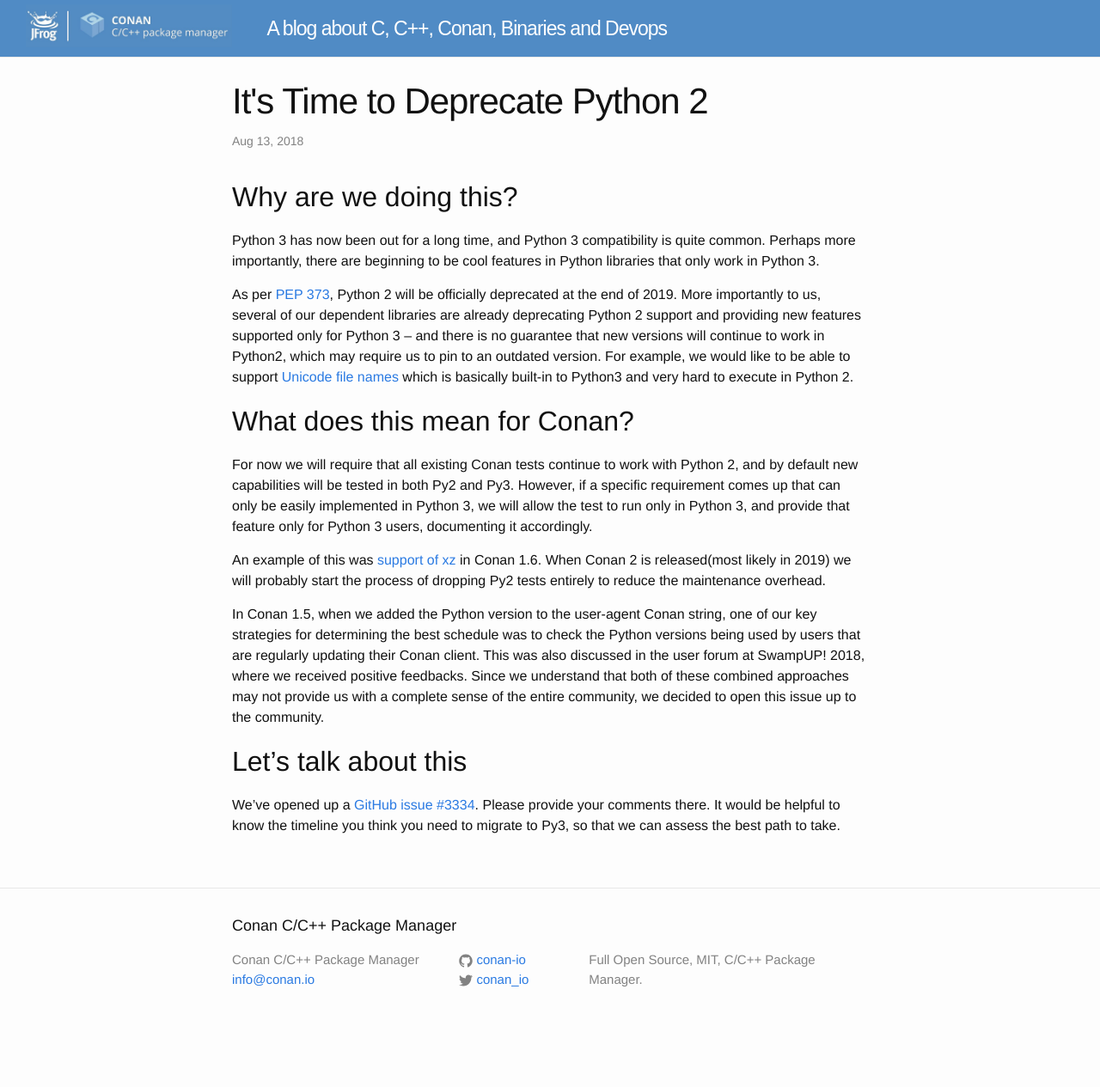
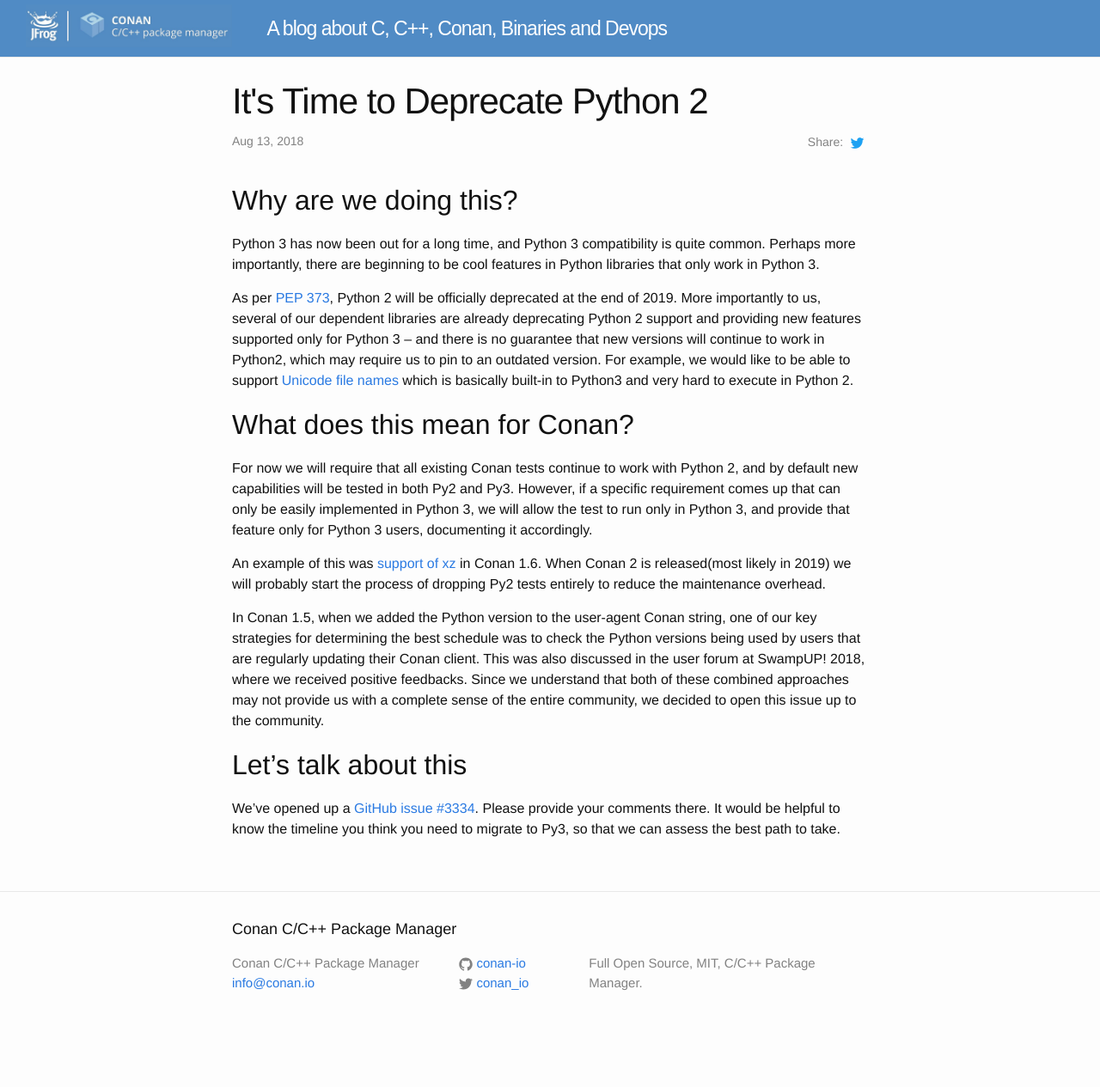
Before and after one commit to conan-io/conan-io.github.io, a Jekyll site: the page built from _posts/2018-08-13-Its-Time-To-Deprecate-Python-2.markdown, in a window 1280 px wide. Shown: the whole page at 86% size. Built offline with Jekyll 4.4.1, drawn with Linux system fonts in a browser that asks for light colours; comment, search, counter and statistics services are not loaded.

Commit message:
Add twitter share button

```diff
--- a/_layouts/post.html
+++ b/_layouts/post.html
@@ -6,7 +6,14 @@ comments: true
 
   <header class="post-header">
     <h1 class="post-title" itemprop="name headline">{{ page.title }}</h1>
-    <p class="post-meta"><time datetime="{{ page.date | date_to_xmlschema }}" itemprop="datePublished">{{ page.date | date: "%b %-d, %Y" }}</time>{% if page.author %} • <span itemprop="author" itemscope itemtype="http://schema.org/Person"><span itemprop="name">{{ page.author }}</span></span>{% endif %}</p>
+    <p class="post-meta" style="display: flex; justify-content: space-between;">
+        <time datetime="{{ page.date | date_to_xmlschema }}" itemprop="datePublished">{{ page.date | date: "%b %-d, %Y" }}</time>
+        {% if page.author %} • <span itemprop="author" itemscope itemtype="http://schema.org/Person"><span itemprop="name">{{ page.author }}</span></span>{% endif %}
+        <span>Share:
+            <a href="https://twitter.com/home?status={{ page.url }}" target="_blank">
+            <img src="/assets/twitter_logo_blue.png" width="25" height="25" />
+        </a></span>
+    </p>
   </header>
 
   <div class="post-content" itemprop="articleBody">
```
Also changed, not shown: assets/twitter_logo_blue.png (added).
